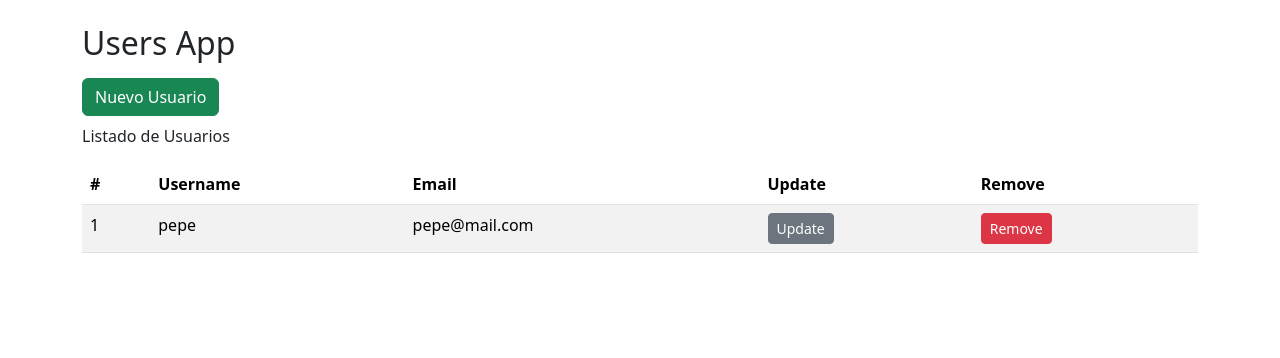
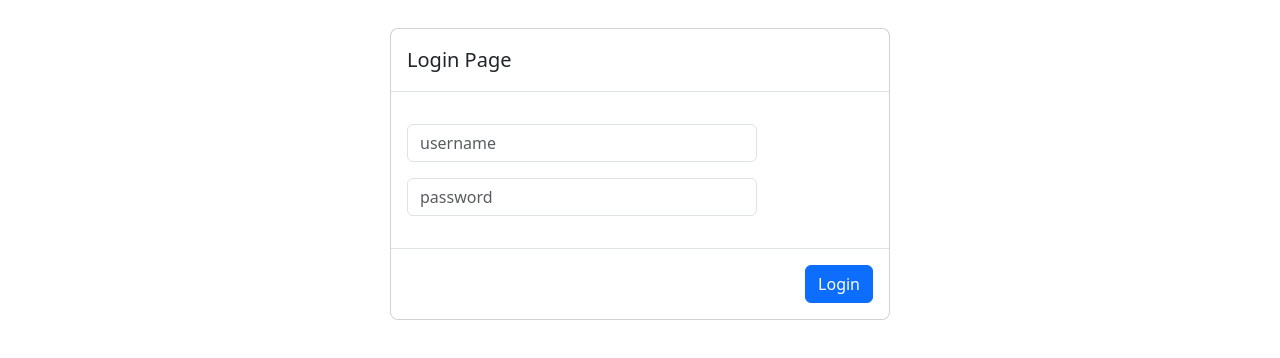
Before and after one commit to Applexzs/users-login-frontend-react-js, a React (Vite) app: page / in a window 1280 px wide. Shown: the top 358 px of the page. Built offline with nearby package versions, Linux system fonts and the light colour scheme.

Commit message:
Added login and logout

```diff
--- a/src/UsersApp.jsx
+++ b/src/UsersApp.jsx
@@ -1,42 +1,45 @@
-import { UserModalForm } from "./components/UserModalForm";
-import { UsersList } from "./components/UsersList";
-import { useUsers } from "./hooks/useUsers";
+import { useReducer } from "react";
+import { LoginPage } from "./auth/pages/LoginPage";
+import { UsersPage } from "./pages/UsersPage";
+import { loginReducer } from "./auth/reducers/loginReducer";
+import Swal from "sweetalert2";
+import { NavBar } from "./components/layout/NavBar";
 
+const initialLogin = JSON.parse(sessionStorage.getItem("login")) || {
+  isAuth: false,
+  user: undefined,
+};
 
 export const UsersApp = () => {
+  const [login, dispatch] = useReducer(loginReducer, initialLogin);
 
-    const {
-        users,
-        userSelected,
-        initalUserForm,
-        visibleForm,
-        handlerAddUser,
-        handlerRemoveUser,
-        handlerUserSelectedForm,
-        handlerOpenForm,
-        handlerCloseForm,
-    } = useUsers();
+  const handlerLogin = ({ username, password }) => {
+    if (username === "admin" && password === "12345") {
+      const user = { username: "admin" };
 
+      dispatch({
+        type: "login",
+        payload: user,
+      });
+      sessionStorage.setItem("login", JSON.stringify({
+        isAuth: true,
+        user: user,
+      }));
+    } else {
+      Swal.fire("Error Login", "Username y Password invalidos", "error");
+    }
+  };
+
+  const handlerLogout = () => {
+    dispatch({
+      type: "logout",
+    });
+    sessionStorage.removeItem("login");
+  }
 
   return (
     <>
-    {!visibleForm || <div className="abrir-modal animacion fadeIn">
-      <UserModalForm userSelected = {userSelected} initalUserForm = {initalUserForm} handlerAddUser = {handlerAddUser} handlerCloseForm = {handlerCloseForm}/>
-      </div>}
-    <div className="container my-4">
-      <h2>Users App</h2>
-      <div className="row">
-
-        <div className="col">
-          {visibleForm || <button className="btn btn-success my-2" onClick={handlerOpenForm}>Nuevo Usuario</button>}
-
-            { users.length === 0 ?
-            <div className="alert alert-warning">No ha usuarios en el sistema</div> :
-             <UsersList handlerUserSelectedForm={handlerUserSelectedForm} handlerRemoveUser={handlerRemoveUser} users={users} />}
-
-        </div>
-      </div>
-    </div>
+      {login.isAuth ? <> <NavBar login={login} handlerLogout={handlerLogout}/> <UsersPage /> </>: <LoginPage handlerLogin={handlerLogin} />}
     </>
   );
 };
--- /dev/null
+++ b/src/auth/hooks/useAuth.js
@@ -0,0 +1,3 @@
+export const useAuth = () => {
+    return
+}
--- /dev/null
+++ b/src/auth/pages/LoginPage.jsx
@@ -0,0 +1,51 @@
+import { useState } from "react";
+import Swal from "sweetalert2";
+
+const initialLoginForm = {
+  username: "",
+  password: "",
+}
+export const LoginPage = ({handlerLogin}) => {
+
+  const [loginForm, setLoginForm] = useState(initialLoginForm);
+  const {username, password}  = loginForm;
+  const onInputChange = ({target}) => {
+    const {name, value} = target;
+    setLoginForm({
+      ...loginForm,
+      [ name ] : value,
+    })
+  }
+  const onSubmit = (event) => {
+    event.preventDefault();
+    if(!username || !password){
+      Swal.fire("Error", "Username y Password requeridos", "error");
+    }
+    // aca implementamos el login
+    handlerLogin({username, password});
+
+    setLoginForm(initialLoginForm);
+  }
+  return (
+    <>
+      <div className="modal" tabIndex="-1" style={{display: "block"}}>
+        <div className="modal-dialog">
+          <div className="modal-content">
+            <div className="modal-header">
+              <h5 className="modal-title">Login Page</h5>
+            </div>
+            <form onSubmit={onSubmit}>
+            <div className="modal-body">
+                <input type="text" className="form-control my-3 w-75" placeholder="username" name="username" value={username} onChange={onInputChange}/>
+                <input type="password" className="form-control my-3 w-75" placeholder="password" name="password" value={password} onChange={onInputChange}/>
+            </div>
+            <div className="modal-footer">
+              <button type="submit" className="btn btn-primary">Login</button>
+            </div>
+            </form>
+          </div>
+        </div>
+      </div>
+    </>
+  );
+};
--- /dev/null
+++ b/src/auth/reducers/loginReducer.js
@@ -0,0 +1,15 @@
+export const loginReducer = (state = {}, action) => {
+    switch (action.type) {
+        case "login":
+            return {
+                isAuth: true,
+                user: action.payload,
+            };
+        case "logout":
+            return {
+                isAuth: false,
+            };
+        default:
+            return state;
+    }
+}
--- /dev/null
+++ b/src/components/layout/NavBar.jsx
@@ -0,0 +1,20 @@
+export const NavBar = ({ login, handlerLogout }) => {
+    return (
+        <>
+            <nav className="navbar navbar-expand-lg bg-body-tertiary">
+                <div className="container-fluid">
+                    <a className="navbar-brand" href="#">Users App</a>
+                    <button className="navbar-toggler" type="button" data-bs-toggle="collapse" data-bs-target="#navbarNav" aria-controls="navbarNav" aria-expanded="false" aria-label="Toggle navigation">
+                        <span className="navbar-toggler-icon"></span>
+                    </button>
+                    <div className="collapse navbar-collapse justify-content-end" id="navbarNav">
+                        <span className="nav-item nav-link text-primary mx-3">
+                            {login.user?.username}
+                        </span>
+                        <button className="btn btn-outline-success" onClick={handlerLogout}>Logout</button>
+                    </div>
+                </div>
+            </nav>
+        </>
+    );
+}
--- a/src/main.jsx
+++ b/src/main.jsx
@@ -2,6 +2,7 @@
 import { createRoot } from 'react-dom/client'
 import { UsersApp } from './UsersApp'
 import './styles.css'
+import { LoginPage } from './auth/pages/LoginPage'
 
 createRoot(document.getElementById('root')).render(
   <StrictMode>
--- /dev/null
+++ b/src/pages/UsersPage.jsx
@@ -0,0 +1,43 @@
+import { UserModalForm } from "../components/UserModalForm";
+import { UsersList } from "../components/UsersList";
+import { useUsers } from "../hooks/useUsers";
+
+
+export const UsersPage = () => {
+
+    const {
+        users,
+        userSelected,
+        initalUserForm,
+        visibleForm,
+        handlerAddUser,
+        handlerRemoveUser,
+        handlerUserSelectedForm,
+        handlerOpenForm,
+        handlerCloseForm,
+    } = useUsers();
+
+
+  return (
+    <>
+
+    {!visibleForm || <div className="abrir-modal animacion fadeIn">
+      <UserModalForm userSelected = {userSelected} initalUserForm = {initalUserForm} handlerAddUser = {handlerAddUser} handlerCloseForm = {handlerCloseForm}/>
+      </div>}
+    <div className="container my-4">
+      <h2>Users App</h2>
+      <div className="row">
+
+        <div className="col">
+          {visibleForm || <button className="btn btn-success my-2" onClick={handlerOpenForm}>Nuevo Usuario</button>}
+
+            { users.length === 0 ?
+            <div className="alert alert-warning">No ha usuarios en el sistema</div> :
+             <UsersList handlerUserSelectedForm={handlerUserSelectedForm} handlerRemoveUser={handlerRemoveUser} users={users} />}
+
+        </div>
+      </div>
+    </div>
+    </>
+  );
+};
```
